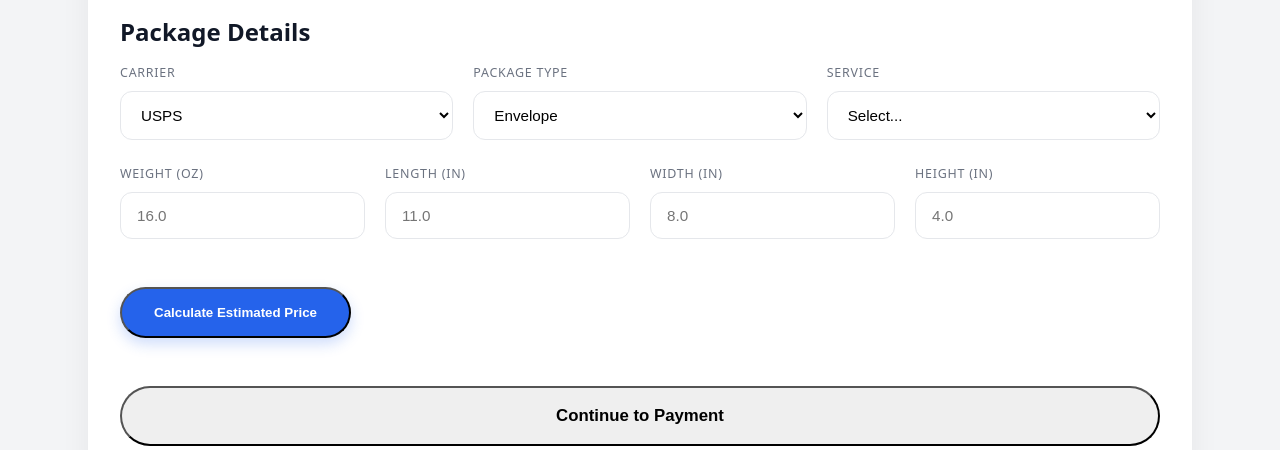
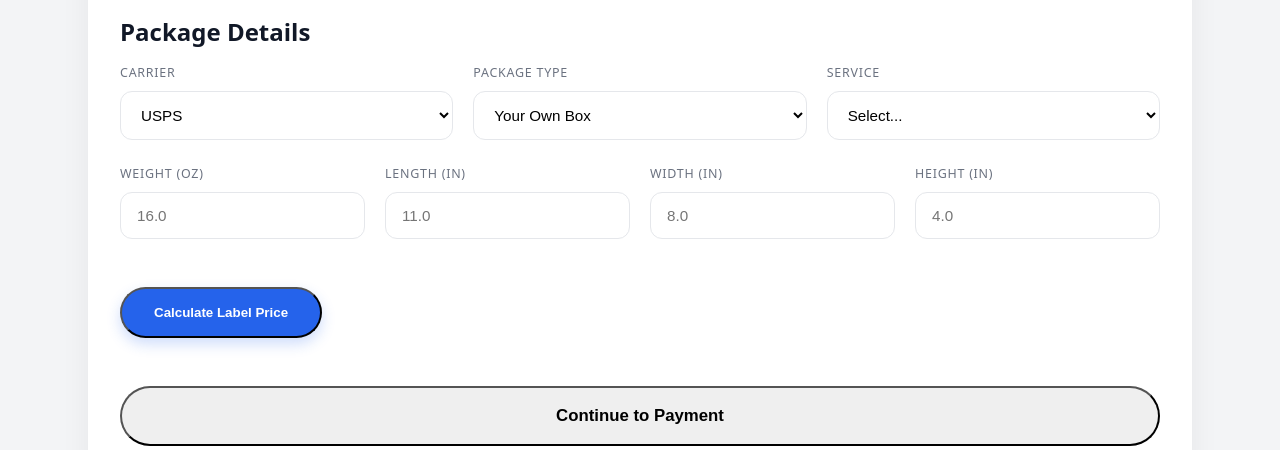
Before and after one commit to cryptoparcel/cryptoparcel_finish, a Flask app: page /create-label in a window 1280 px wide. Shown: the part 1190-1640 px from the top of the page. Run offline with Flask 3, Linux system fonts and the light colour scheme; a user stored in the database is signed in.

Commit message:
Update create_label.html

```diff
--- a/templates/create_label.html
+++ b/templates/create_label.html
@@ -77,7 +77,7 @@
           <label>State</label>
           <select name="from_state" required>
             <option value="">State</option>
-            <!-- Same state list as above -->
+            <!-- Same state list -->
             <option value="WY">WY</option>
           </select>
         </div>
@@ -101,9 +101,18 @@
         <div class="cp-field-group">
           <label>Package Type</label>
           <select id="package_type">
-            <option value="envelope">Envelope</option>
-            <option value="pak">Pak</option>
-            <option value="box">Your Box</option>
+            <option value="your_box">Your Own Box</option>
+            <option value="your_tube">Your Own Tube</option>
+            <option value="usps_small_flat">USPS Small Flat Rate Box</option>
+            <option value="usps_medium_flat">USPS Medium Flat Rate Box</option>
+            <option value="usps_large_flat">USPS Large Flat Rate Box</option>
+            <option value="usps_flat_envelope">USPS Flat Rate Envelope</option>
+            <option value="ups_express_box">UPS Express Box</option>
+            <option value="ups_express_tube">UPS Express Tube</option>
+            <option value="fedex_box_small">FedEx Small Box</option>
+            <option value="fedex_box_medium">FedEx Medium Box</option>
+            <option value="fedex_envelope">FedEx Envelope</option>
+            <option value="fedex_tube">FedEx Tube</option>
           </select>
         </div>
         <div class="cp-field-group">
@@ -150,12 +159,12 @@
 
       <!-- Calculate Button -->
       <button type="button" id="calc-btn" class="cp-btn-primary" style="margin: 24px 0;">
-        Calculate Estimated Price
+        Calculate Label Price
       </button>
 
       <!-- Summary (hidden until calculated) -->
       <div id="summary-box" style="display:none; padding: 20px; background: var(--cp-surface-soft); border-radius: var(--cp-radius-card); text-align: center;">
-        <h2 style="margin: 0 0 12px;">Estimated Cost</h2>
+        <h2 style="margin: 0 0 12px;">Estimated Label Price</h2>
         <p style="font-size: 1.8rem; margin: 0; color: var(--cp-accent);">
           <strong id="price-usd">$0.00</strong> USD
         </p>
@@ -185,7 +194,7 @@
       const s = service.value || '';
 
       if (!s || w <= 0) {
-        alert("Select service and enter weight");
+        alert("Please select a service and enter weight");
         return;
       }
 
```
